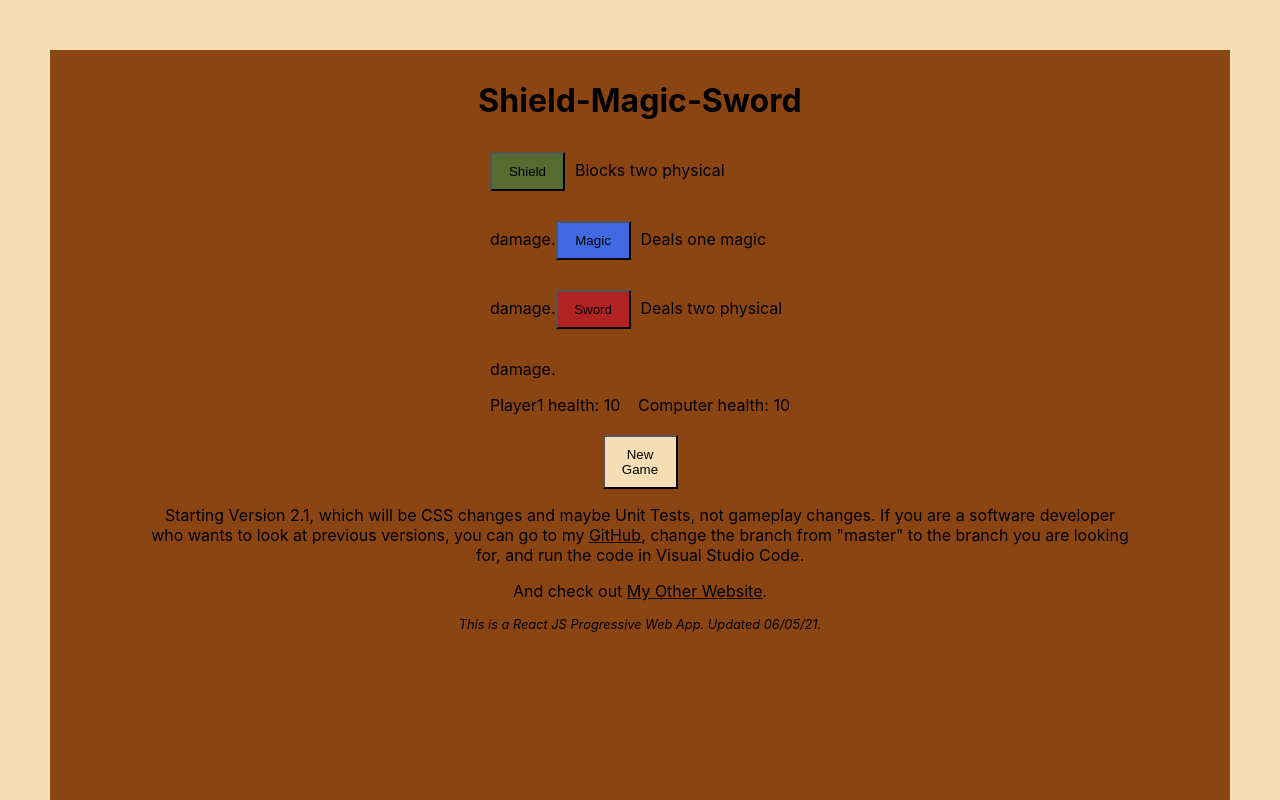
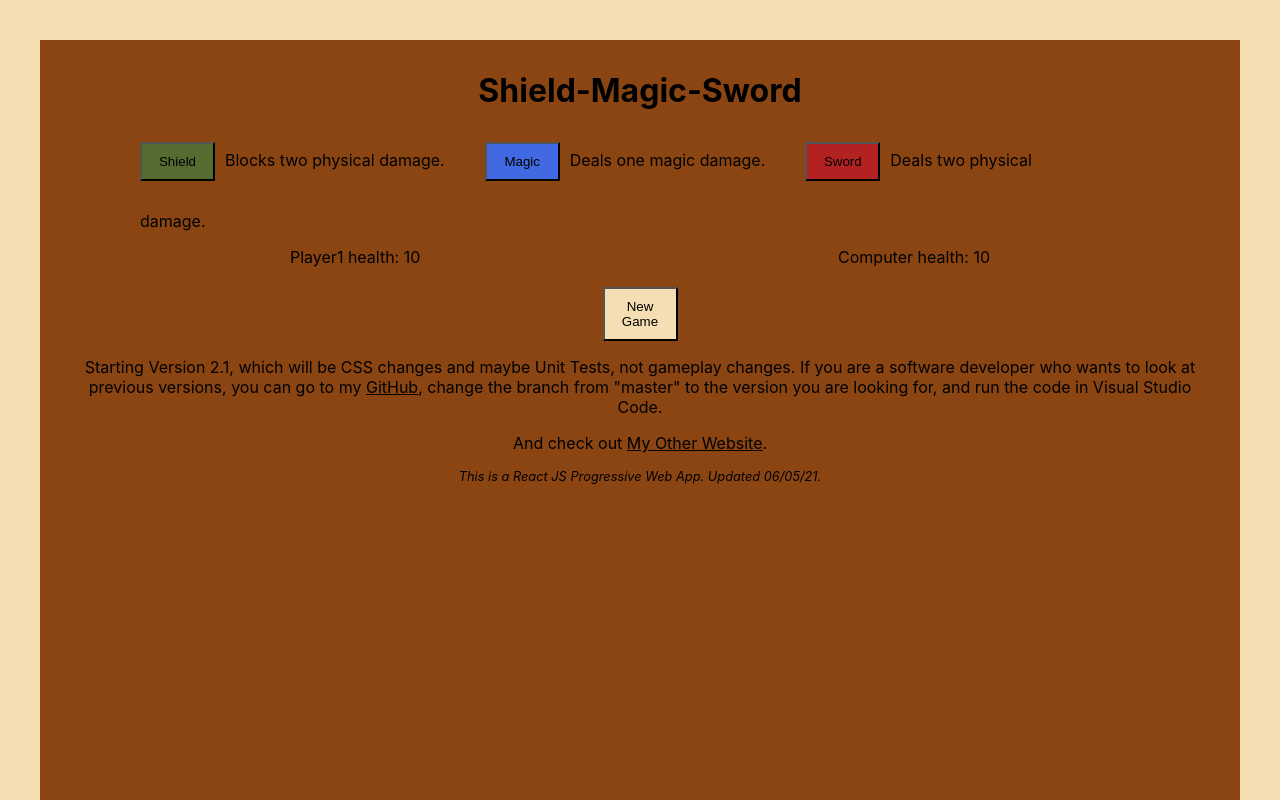
Before and after one commit to L1ndseyHerman/New_Shield_Magic_Sword, a React (Create React App) app: page / in a window 1280 px wide. Shown: the top 800 px of the page. Built offline with nearby package versions, Linux system fonts and the light colour scheme.

Commit message:
Basic phone v computer CSS done, now to create some images!

```diff
--- a/src/App.js
+++ b/src/App.js
@@ -244,7 +244,7 @@ function App()
           not gameplay changes. If you are a software developer who wants to look at
           previous versions, you can go to
           my <a href="https://github.com/L1ndseyHerman/New_Shield_Magic_Sword/">
-          GitHub</a>, change the branch from &quot;master&quot; to the branch you are looking for,
+          GitHub</a>, change the branch from &quot;master&quot; to the version you are looking for,
           and run the code in Visual Studio Code.</p>
         <p>And check out <a href="https://l1ndseyherman.github.io/">My Other Website</a>.</p>
         <footer>This is a React JS Progressive Web App. Updated 06/05/21.</footer>
--- a/src/index.css
+++ b/src/index.css
@@ -22,15 +22,15 @@ code {
 
 main {
   background-color: wheat;
-  padding-bottom: 50px;
-  padding-top: 50px;
+  padding-bottom: 40px;
+  padding-top: 40px;
 }
 
 #whereIsTheOtherDiv {
-  margin-left: 50px;
-  margin-right: 50px;
-  padding-left: 100px;
-  padding-right: 100px;
+  margin-left: 40px;
+  margin-right: 40px;
+  padding-left: 40px;
+  padding-right: 40px;
   padding-top: 10px;
   padding-bottom: 330px;
   background-color: saddlebrown;
@@ -44,7 +44,7 @@ h1 {
 #buttonsAndDescriptionsDiv {
   margin-left: auto;
   margin-right: auto;
-  width: 300px;
+  width: 1000px;
 }
 
 button {
@@ -70,12 +70,13 @@ button {
 
 label {
   padding-left: 10px;
+  padding-right: 40px;
 }
 
 #healthAndTurnInfoDiv {
   margin-left: auto;
   margin-right: auto;
-  width: 300px;
+  width: 700px;
 }
 
 #playerOneHealth {
@@ -118,4 +119,16 @@ footer {
     padding-left: 10px;
     padding-right: 10px;
   }
+
+  #buttonsAndDescriptionsDiv {
+    width: 300px;
+  }
+
+  label {
+    padding-right: 0px;
+  }
+
+  #healthAndTurnInfoDiv {
+    width: 300px;
+  }
 }
```
